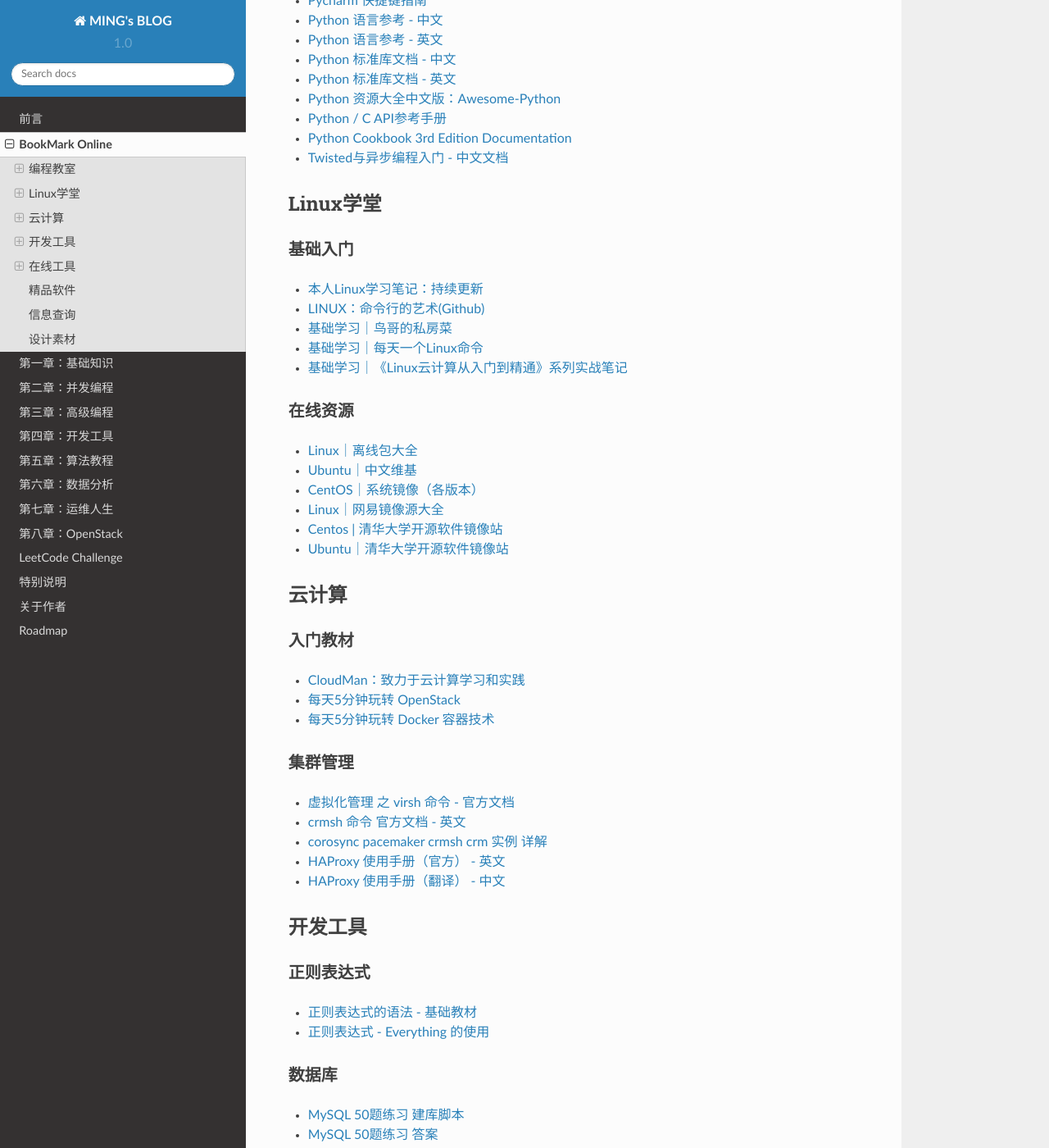
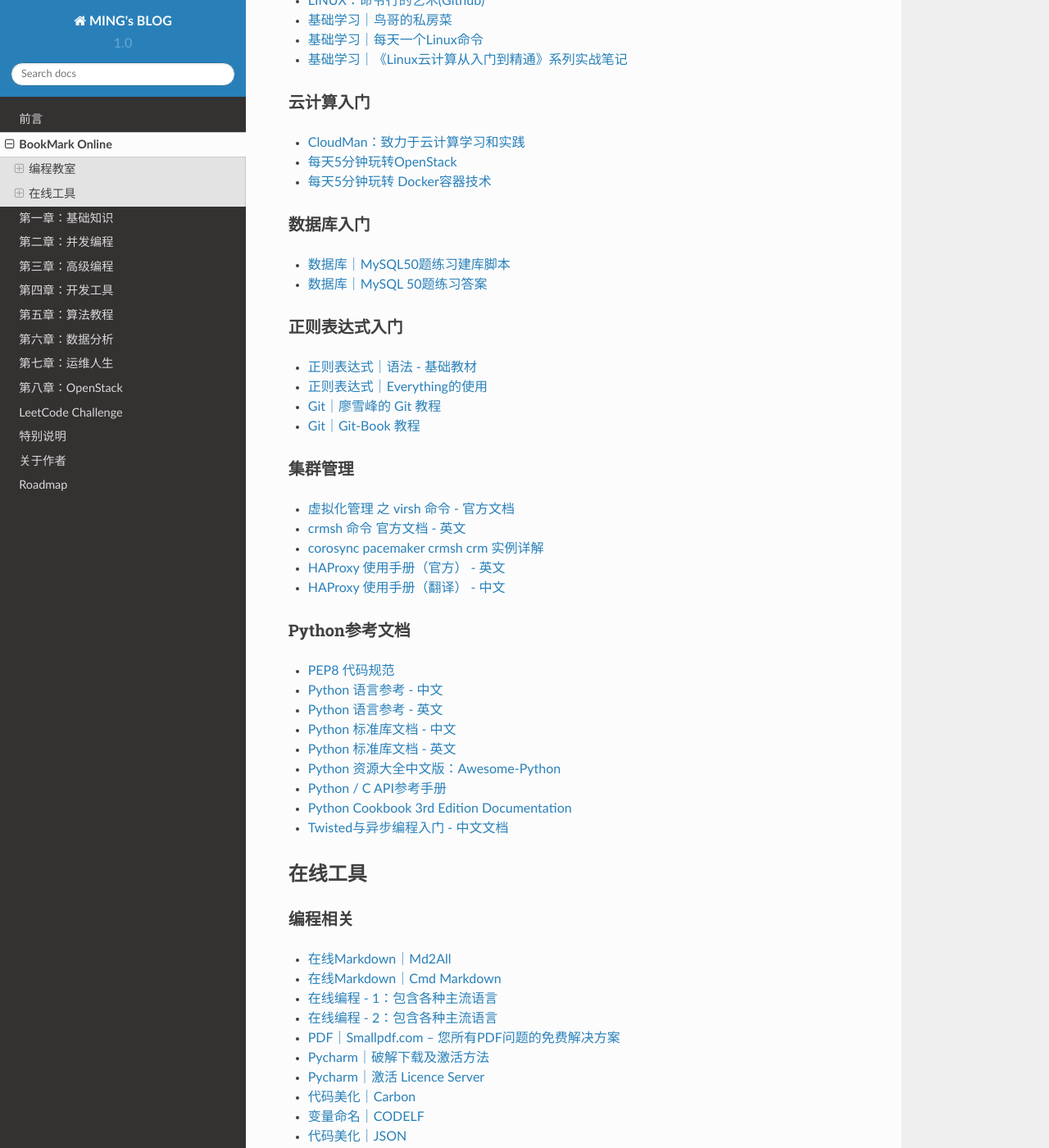
Before and after one commit to iswbm/PythonCodingTime, a Sphinx documentation site: the page built from source/bookmark.rst, in a window 1280 px wide and 1400 px high, scrolled down 504 px. Shown: the whole window at 82% size. Built offline with Sphinx 7.4.7 and the Read the Docs theme 2.0.0, drawn with Linux system fonts in a browser that asks for light colours; some of the changed text lies outside the part shown.

Commit message:
更新书签页及导航

```diff
--- a/source/bookmark.rst
+++ b/source/bookmark.rst
@@ -13,33 +13,8 @@
 -  `w3school&runoob教程合集-1：囊括世面各种语言 <https://github.com/it-ebooks/w3school>`__
 -  `w3school&runoob教程合集-2：囊括世面各种语言 <https://www.w3cschool.cn/tutorial>`__
 
-Python参考文档
-~~~~~~~~~~~~~~
-
--  `PEP8 代码规范 <https://my.oschina.net/u/1433482/blog/464444>`__
--  `Pycharm
-   快捷键指南 <https://qiwulun.github.io/posts/pycharm%20%E6%8A%80%E5%B7%A7.html>`__
--  `Python 语言参考 -
-   中文 <http://python.usyiyi.cn/translate/python_278/reference/index.html>`__
--  `Python 语言参考 -
-   英文 <https://docs.python.org/2/reference/index.html#reference-index>`__
--  `Python 标准库文档 -
-   中文 <http://python.usyiyi.cn/documents/python_278/library/index.html#library-index>`__
--  `Python 标准库文档 - 英文 <https://docs.python.org/2/library/>`__
--  `Python
-   资源大全中文版：Awesome-Python <https://github.com/BingmingWong/awesome-python-cn>`__
--  `Python / C
-   API参考手册 <http://python.usyiyi.cn/documents/python_278/c-api/index.html#c-api-index>`__
--  `Python Cookbook 3rd Edition
-   Documentation <http://python3-cookbook.readthedocs.io/zh_CN/latest/>`__
--  `Twisted与异步编程入门 -
-   中文文档 <https://likebeta.gitbooks.io/twisted-intro-cn/content/zh/>`__
-
-Linux学堂
----------
-
-基础入门
-~~~~~~~~
+Linux入门
+~~~~~~~~~~~
 
 -  `本人Linux学习笔记：持续更新 <http://wongbingming.me/2017/10/16/Learn-Linux.html>`__
 -  `LINUX：命令行的艺术(Github) <https://github.com/jlevy/the-art-of-command-line/blob/master/README-zh.md>`__
@@ -47,69 +22,53 @@
 -  `基础学习｜每天一个Linux命令 <www.cnblogs.com/peida/archive/2012/12/05/2803591.html>`__
 -  `基础学习｜《Linux云计算从入门到精通》系列实战笔记 <http://www.178linux.com/87104>`__
 
-在线资源
-~~~~~~~~
-
--  `Linux｜离线包大全 <https://pkgs.org>`__
--  `Ubuntu｜中文维基 <wiki.ubuntu.org.cn/首页>`__
--  `CentOS｜系统镜像（各版本） <vault.centos.org>`__
--  `Linux｜网易镜像源大全 <http://mirrors.163.com/>`__
--  `Centos \|
-   清华大学开源软件镜像站 <https://mirror.tuna.tsinghua.edu.cn/help/centos/>`__
--  `Ubuntu｜清华大学开源软件镜像站 <https://mirrors.tuna.tsinghua.edu.cn/help/ubuntu/>`__
-
-云计算
-------
-
-入门教材
-~~~~~~~~
+云计算入门
+~~~~~~~~~~~
 
 -  `CloudMan：致力于云计算学习和实践 <http://www.cnblogs.com/CloudMan6/>`__
--  `每天5分钟玩转
-   OpenStack <https://mp.weixin.qq.com/s?__biz=MzIwMTM5MjUwMg==&mid=403471227&idx=1&sn=d645ec0df174e05384bbff40aada4cff&chksm=0b1673623c61fa74f005312b9ed1713a5134c26b448cc46e6903964d7c54810d0d17b656d211&mpshare=1&scene=1&srcid=1003thHxU5Wc3NtS9GfMoQ2w#rd>`__
--  `每天5分钟玩转 Docker
-   容器技术 <https://mp.weixin.qq.com/s?__biz=MzIwMTM5MjUwMg==&mid=506103897&idx=1&sn=d27cdb06390406a5bff805db173176ee&chksm=0d3080403a47095666c7af813c79dcd7f3897844f77ffd126638b7ffde35ed6a83e98a5eeb47&mpshare=1&scene=1&srcid=1223IYkpgjnLikqJ6K1esfe2#rd>`__
+-  `每天5分钟玩转OpenStack <https://mp.weixin.qq.com/s?__biz=MzIwMTM5MjUwMg==&mid=403471227&idx=1&sn=d645ec0df174e05384bbff40aada4cff&chksm=0b1673623c61fa74f005312b9ed1713a5134c26b448cc46e6903964d7c54810d0d17b656d211&mpshare=1&scene=1&srcid=1003thHxU5Wc3NtS9GfMoQ2w#rd>`__
+-  `每天5分钟玩转 Docker容器技术 <https://mp.weixin.qq.com/s?__biz=MzIwMTM5MjUwMg==&mid=506103897&idx=1&sn=d27cdb06390406a5bff805db173176ee&chksm=0d3080403a47095666c7af813c79dcd7f3897844f77ffd126638b7ffde35ed6a83e98a5eeb47&mpshare=1&scene=1&srcid=1223IYkpgjnLikqJ6K1esfe2#rd>`__
+
+
+数据库入门
+~~~~~~~~~~~
+
+-  `数据库｜MySQL50题练习建库脚本 <http://www.cnblogs.com/zhtzyh2012/p/5235826.html>`__
+-  `数据库｜MySQL 50题练习答案 <http://blog.sina.com.cn/s/blog_6d1d0bf80100zm8l.html>`__
+
+正则表达式入门
+~~~~~~~~~~~~~~~
+
+-  `正则表达式｜语法 - 基础教材 <http://www.codeyyy.com/regex/introduce/grammar/index.html>`__
+-  `正则表达式｜Everything的使用 <http://blog.csdn.net/quincyfang/article/details/19612245>`__
+-  `Git｜廖雪峰的 Git 教程 <https://www.liaoxuefeng.com/wiki/0013739516305929606dd18361248578c67b8067c8c017b000>`__
+-  `Git｜Git-Book 教程 <https://git-scm.com/book/zh/v2/>`__
+
 
 集群管理
 ~~~~~~~~
 
--  `虚拟化管理 之 virsh 命令 -
-   官方文档 <https://www.centos.org/docs/5/html/5.2/Virtualization/chap-Virtualization-Managing_guests_with_virsh.html>`__
--  `crmsh 命令 官方文档 -
-   英文 <http://crmsh.github.io/man-2.0/#cmdhelp_configure_primitive>`__
--  `corosync pacemaker crmsh crm 实例
-   详解 <http://blog.51yip.com/server/1680.html>`__
--  `HAProxy 使用手册（官方） -
-   英文 <https://cbonte.github.io/haproxy-dconv/1.7/configuration.html>`__
--  `HAProxy 使用手册（翻译） -
-   中文 <http://www.ttlsa.com/linux/haproxy-study-tutorial/>`__
+-  `虚拟化管理 之 virsh 命令 - 官方文档 <https://www.centos.org/docs/5/html/5.2/Virtualization/chap-Virtualization-Managing_guests_with_virsh.html>`__
+-  `crmsh 命令 官方文档 - 英文 <http://crmsh.github.io/man-2.0/#cmdhelp_configure_primitive>`__
+-  `corosync pacemaker crmsh crm 实例详解 <http://blog.51yip.com/server/1680.html>`__
+-  `HAProxy 使用手册（官方） - 英文 <https://cbonte.github.io/haproxy-dconv/1.7/configuration.html>`__
+-  `HAProxy 使用手册（翻译） - 中文 <http://www.ttlsa.com/linux/haproxy-study-tutorial/>`__
 
-开发工具
---------
 
-正则表达式
-~~~~~~~~~~
+Python参考文档
+~~~~~~~~~~~~~~
 
--  `正则表达式的语法 -
-   基础教材 <http://www.codeyyy.com/regex/introduce/grammar/index.html>`__
--  `正则表达式 - Everything
-   的使用 <http://blog.csdn.net/quincyfang/article/details/19612245>`__
+-  `PEP8 代码规范 <https://my.oschina.net/u/1433482/blog/464444>`__
+-  `Python 语言参考 - 中文 <http://python.usyiyi.cn/translate/python_278/reference/index.html>`__
+-  `Python 语言参考 - 英文 <https://docs.python.org/2/reference/index.html#reference-index>`__
+-  `Python 标准库文档 - 中文 <http://python.usyiyi.cn/documents/python_278/library/index.html#library-index>`__
+-  `Python 标准库文档 - 英文 <https://docs.python.org/2/library/>`__
+-  `Python 资源大全中文版：Awesome-Python <https://github.com/BingmingWong/awesome-python-cn>`__
+-  `Python / C API参考手册 <http://python.usyiyi.cn/documents/python_278/c-api/index.html#c-api-index>`__
+-  `Python Cookbook 3rd Edition Documentation <http://python3-cookbook.readthedocs.io/zh_CN/latest/>`__
+-  `Twisted与异步编程入门 - 中文文档 <https://likebeta.gitbooks.io/twisted-intro-cn/content/zh/>`__
 
-数据库
-~~~~~~
 
--  `MySQL 50题练习
-   建库脚本 <http://www.cnblogs.com/zhtzyh2012/p/5235826.html>`__
--  `MySQL 50题练习
-   答案 <http://blog.sina.com.cn/s/blog_6d1d0bf80100zm8l.html>`__
-
-Github
-~~~~~~
-
--  `廖雪峰的 Git
-   教程 <https://www.liaoxuefeng.com/wiki/0013739516305929606dd18361248578c67b8067c8c017b000>`__
--  `Git-Book
-   教程 <https://git-scm.com/book/zh/v2/>`__
 
 在线工具
 --------
@@ -117,43 +76,48 @@
 编程相关
 ~~~~~~~~
 
--  `在线Markdown：Md2All <http://md.aclickall.com/>`__
--  `在线Markdown：Cmd Markdown <https://www.zybuluo.com/mdeditor>`__
+-  `在线Markdown｜Md2All <http://md.aclickall.com/>`__
+-  `在线Markdown｜Cmd Markdown <https://www.zybuluo.com/mdeditor>`__
 -  `在线编程 - 1：包含各种主流语言 <http://www.dooccn.com/python3/>`__
 -  `在线编程 - 2：包含各种主流语言 <https://ideone.com/>`__
--  `Smallpdf.com –
-   您所有PDF问题的免费解决方案 <https://smallpdf.com/cn>`__
--  `Pycharm
-   破解下载及激活方法 <http://xclient.info/s/pycharm.html?_=ad82e3fedae9a2abfb37bd32cbb2094c>`__
--  `Pycharm 激活 Licence
-   Server <http://jetbrains.license.laucyun.com>`__
-
-其他工具
-~~~~~~~~
-
+-  `PDF｜Smallpdf.com – 您所有PDF问题的免费解决方案 <https://smallpdf.com/cn>`__
+-  `Pycharm｜破解下载及激活方法 <http://xclient.info/s/pycharm.html?_=ad82e3fedae9a2abfb37bd32cbb2094c>`__
+-  `Pycharm｜激活 Licence Server <http://jetbrains.license.laucyun.com>`__
+-  `代码美化｜Carbon  <https://carbon.now.sh/>`__
+-  `变量命名｜CODELF  <https://unbug.github.io/codelf/>`__
+-  `代码美化｜JSON  <http://tool.oschina.net/codeformat/json>`__
+-  `Base64 编码  <http://base64.us/>`__
+-  `Linux｜命令大全 <http://man.linuxde.net/>`__
+-  `数据库｜库表可视化设计 <https://dbdiagram.io/home>`__
+-  `IP地址｜ipv4计算器 <http://www.ab126.com/goju/1840.html>`__
+-  `IP地址｜ipv6计算器 <http://www.ab126.com/goju/7983.html>`__
+-  `文件中转｜7天无限下载 <http://www.ab126.com/goju/1840.html>`__
+-  `项目推荐｜HelloGithub <https://hellogithub.com/>`__
+-  `工具集合 - MIKU <https://miku.tools/>`__
+-  `工具集合 - 小森林导航 <http://hao.xsldh.com/>`__
 -  `吾皇控制台：KingFast <http://kingfast.top>`__
 -  `kiwivm：VPS管理后台 <https://kiwivm.64clouds.com/main.php>`__
 -  `Rufus - 轻松创建U盘启动盘 <http://rufus.akeo.ie/?locale=zh_CN>`__
--  `Screen To Gif -
-   轻松制作gif动画 <http://www.screentogif.com/?l=zh_cn>`__
+-  `Screen To Gif - 轻松制作gif动画 <http://www.screentogif.com/?l=zh_cn>`__
 -  `USER.ME - 在线PS/CAD/PPT/EXCEL/AI/XMind/Visio <https://uzer.me/>`__
 -  `五笔拆字图解：解决你的五笔问题 <http://www.52wubi.com/wbbmcx/search.php>`__
 -  `SM.MS - Simple Free Image Hosting <https://sm.ms>`__
 -  `集思会：一个电子书免费推送网站 <http://www.kindlepush.com/main>`__
 -  `书伴：教你如何玩转Kindle的网站 <https://bookfere.com/>`__
 
+
 精品软件
---------
+~~~~~~~~
 
 -  `精品绿色便携软件 <https://www.portablesoft.org/>`__
 -  `我最喜欢的软件 Windows 版 - 小众软件 <http://love.appinn.com/>`__
 -  `MSDN, 我告诉你：微软产品下载中心 <http://msdn.itellyou.cn/>`__
 -  `大眼仔旭 - 爱软件 爱汉化 爱分享 <http://www.dayanzai.me/>`__
--  `Windows Apps That Amaze Us：Windows
-   绝赞应用 <https://amazing-apps.gitbooks.io/windows-apps-that-amaze-us/content/zh-CN/>`__
+-  `Windows Apps That Amaze Us：Windows 绝赞应用 <https://amazing-apps.gitbooks.io/windows-apps-that-amaze-us/content/zh-CN/>`__
+-  `精品 Mac 软件分享 <https://xclient.info/>`__
 
 信息查询
---------
+~~~~~~~~
 
 -  `中国人民银行征信中心 <http://www.pbccrc.org.cn/>`__
 -  `国家企业信用信息公示系统 <http://www.gsxt.gov.cn/index.html>`__
@@ -167,12 +131,24 @@
 -  `网站测速：全国地区 <https://www.17ce.com/>`__
 -  `TinEye - 最专业的以图搜图网站 <https://tineye.com/>`__
 
+
+在线资源
+~~~~~~~~
+
+-  `Linux｜离线包大全 <https://pkgs.org>`__
+-  `Ubuntu｜中文维基 <wiki.ubuntu.org.cn/首页>`__
+-  `CentOS｜系统镜像（各版本） <vault.centos.org>`__
+-  `Linux｜网易镜像源大全 <http://mirrors.163.com/>`__
+-  `Centos｜清华大学开源软件镜像站 <https://mirror.tuna.tsinghua.edu.cn/help/centos/>`__
+-  `Ubuntu｜清华大学开源软件镜像站 <https://mirrors.tuna.tsinghua.edu.cn/help/ubuntu/>`__
+-  `Python｜各版本 Python下载源 <https://www.python.org/ftp/python/>`__
+
+
 设计素材
---------
+~~~~~~~~
 
 -  `IconFinder <https://www.iconfinder.com/>`__
 -  `easyIcon <http://www.easyicon.net/>`__
 -  `Iconfont-阿里巴巴矢量图标库 <http://www.iconfont.cn/>`__
 -  `Icons for everything - Noun Project <https://thenounproject.com/>`__
--  `Font
-   Awesome，一套绝佳的图标字体库和CSS框架 <http://fontawesome.dashgame.com/>`__
+-  `Font Awesome，一套绝佳的图标字体库和CSS框架 <http://fontawesome.dashgame.com/>`__
--- a/source/c03/c03_06.md
+++ b/source/c03/c03_06.md
@@ -1,4 +1,4 @@
-# 3.6 从0到1：全面理解WSGI
+# 3.6 Web开发者必看：理解WSGI
 
 在 三百六十行，行行转 IT 的现状下，很多来自各行各业的同学，都选择 Python 这门胶水语言做为踏入互联网大门的第一块敲门砖，在这些人里，又有相当大比例的同学选择了 Web 开发这个方向（包括我）。而从事 web 开发，绕不过一个知识点，就是 WSGI。
 
```
Also changed, not shown: README.md (+7 -0 lines), source/c08/c08_04.md (+5 -3 lines).
